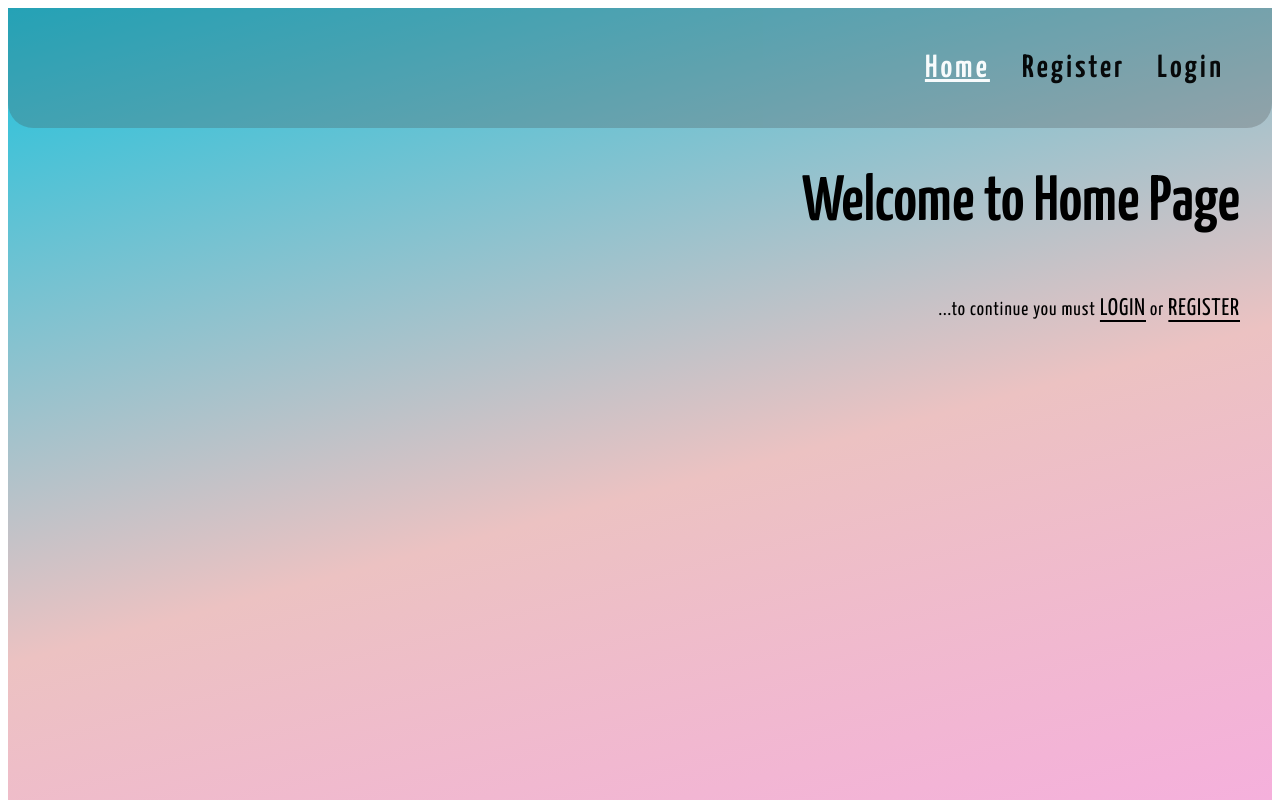
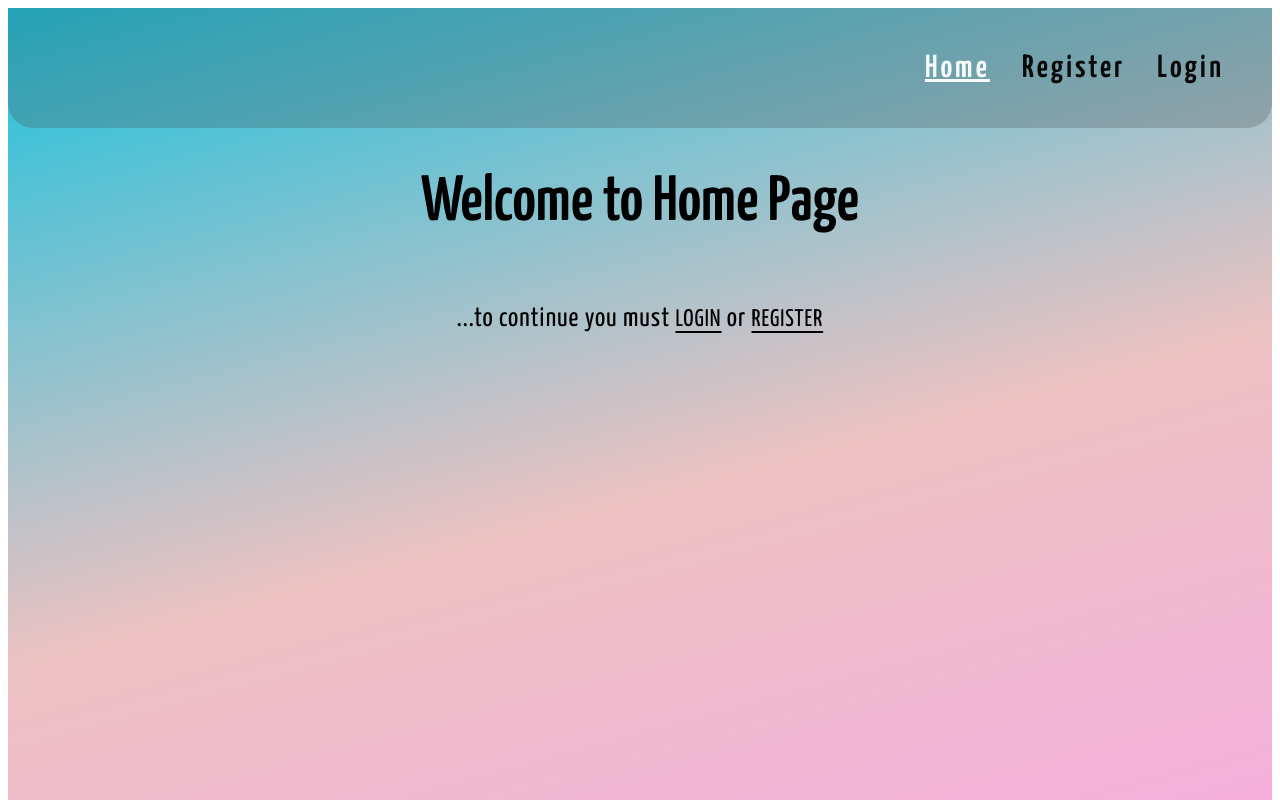
Before and after one commit to urtesala/urte_saladziute_final_react_exam, a React (Vite) app: page / in a window 1280 px wide. Shown: the top 800 px of the page. Built offline with nearby package versions, Linux system fonts and the light colour scheme.

Commit message:
style. form fix

```diff
--- a/src/components/forms/RegisterForm.jsx
+++ b/src/components/forms/RegisterForm.jsx
@@ -9,15 +9,14 @@ import { Button, Form, StyledLink } from '../styled/StyledComponents';
 import InputError from './InputError';
 
 function RegisterForm(props) {
-
   const ctx = useAuthCtx();
   const history = useHistory();
 
   const formik = useFormik({
     initialValues: {
-      email: 'james@bond.com',
-      password: '123456',
-      repeatPassword: '123456',
+      email: '',
+      password: '',
+      repeatPassword: '',
     },
     validationSchema: Yup.object().shape({
       email: Yup.string().email().required('Please enter your email'),
@@ -43,7 +42,7 @@ function RegisterForm(props) {
       // console.log('sendResult ===', sendResult);
       ctx.login(sendResult);
 
-      history.push('/add-shop');
+      history.push('/');
     },
   });
 
@@ -90,7 +89,8 @@ function RegisterForm(props) {
 
       <Button type='submit'>Login</Button>
       <p>
-        If you already have an account, please <StyledLink path={'/login'}>LOGIN</StyledLink>
+        If you already have an account, please{' '}
+        <StyledLink path={'/login'}>LOGIN</StyledLink>
       </p>
     </Form>
   );
--- a/src/components/styled/StyledComponents.js
+++ b/src/components/styled/StyledComponents.js
@@ -72,8 +72,9 @@ export const Form = styled.form`
     padding: 1rem;
     display: block;
     width: 180px;
-    color: #da0037;
+    color: black;
     resize: vertical;
+
   }
 `;
 
--- a/src/pages/Home/styledHome.js
+++ b/src/pages/Home/styledHome.js
@@ -3,13 +3,12 @@ import styled from 'styled-components';
 export const HomeDiv = styled.div`
   display: flex;
   flex-direction: column;
-  align-items: flex-end;
-  padding-right: 2rem;
+  align-items: center;
   h1 {
     font-size: 4rem;
   }
   p {
-    font-size: 1.2rem;
+    font-size: 1.7rem;
     letter-spacing: 1px;
   }
 `;
```
